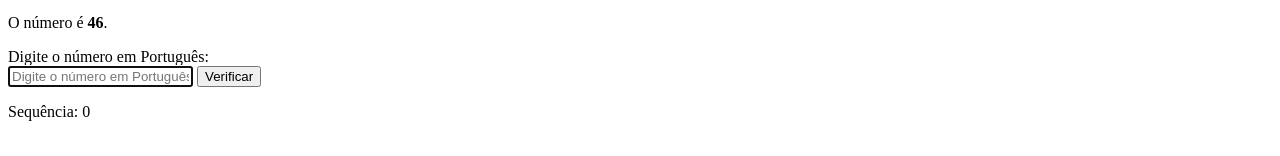
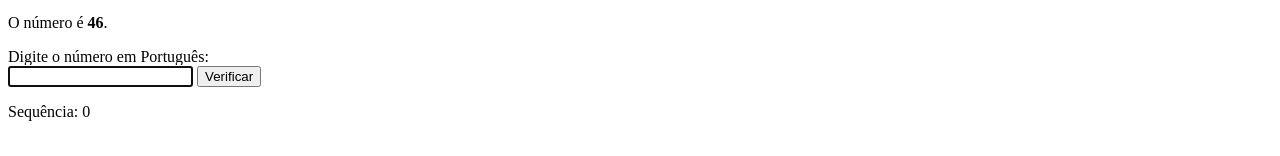
Before and after one commit to quentinms/numeros, a plain HTML site: page index.html in a window 1280 px wide. Shown: the part 237-393 px from the top of the page. Drawn offline with Linux system fonts and the light colour scheme.

Commit message:
Remove placeholder text
It's redundant with label

```diff
--- a/index.html
+++ b/index.html
@@ -42,7 +42,7 @@
             <p id="question"></p>
         </div>
         <label for="userInput">Digite o número em Português:</label><br>
-        <input type="text" id="userInput" placeholder="Digite o número em Português" autofocus autocomplete="off" autocorrect="off"
+        <input type="text" id="userInput" autofocus autocomplete="off" autocorrect="off"
             autocapitalize="off" spellcheck="false" tabindex="0">
         <button id="checkButton" tabindex="0">Verificar</button>
         <p id="result"></p>
```
